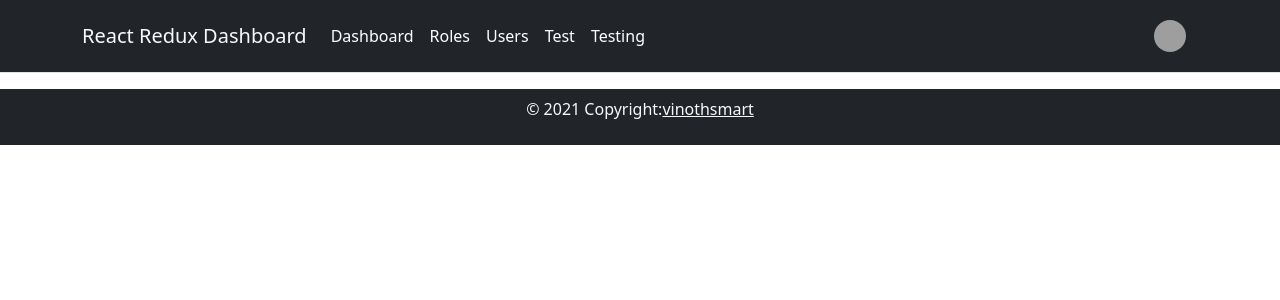
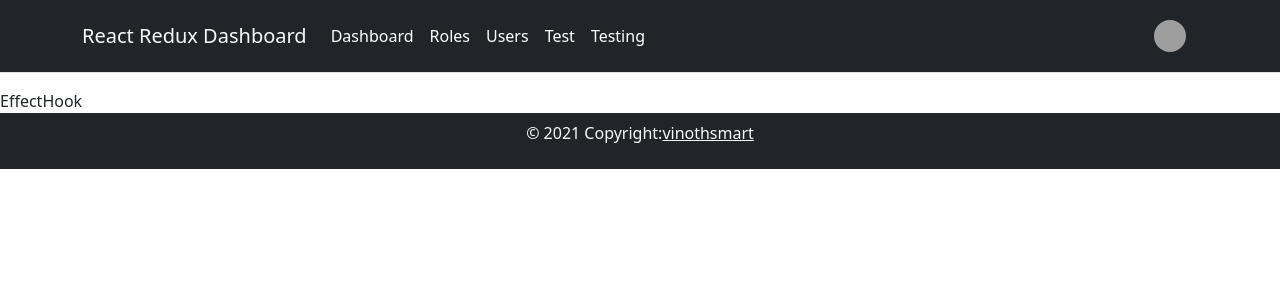
Before and after one commit to vinothsmart/react-redux-dashboard, a React (Create React App) app: page /hooks/useEffect in a window 1280 px wide. Shown: the top 300 px of the page. Built offline with nearby package versions, Linux system fonts and the light colour scheme; grey boxes are pictures that could not be loaded.

Commit message:
useEffect

```diff
--- a/src/components/AppRouter.js
+++ b/src/components/AppRouter.js
@@ -9,6 +9,7 @@ import {
   Testing,
   UpdateRole,
 } from "./pages";
+import EffectHook from "./pages/Hooks/EffectHook";
 import ReducerHook from "./pages/Hooks/ReducerHook";
 import StateHook from "./pages/Hooks/StateHook";
 import Basic from "./pages/JsChallage/Basic";
@@ -25,6 +26,7 @@ const AppRouter = () => {
       <Route exact path="/count" component={Count} />
       <Route exact path="/hooks/useState" component={StateHook} />
       <Route exact path="/hooks/useReducer" component={ReducerHook} />
+      <Route exact path="/hooks/useEffect" component={EffectHook} />
       <Route exact path="/jsc/basic" component={Basic} />
     </Switch>
   );
--- /dev/null
+++ b/src/components/pages/Hooks/EffectHook.js
@@ -0,0 +1,7 @@
+import React from "react";
+
+const EffectHook = () => {
+  return <div>EffectHook</div>;
+};
+
+export default EffectHook;
```
